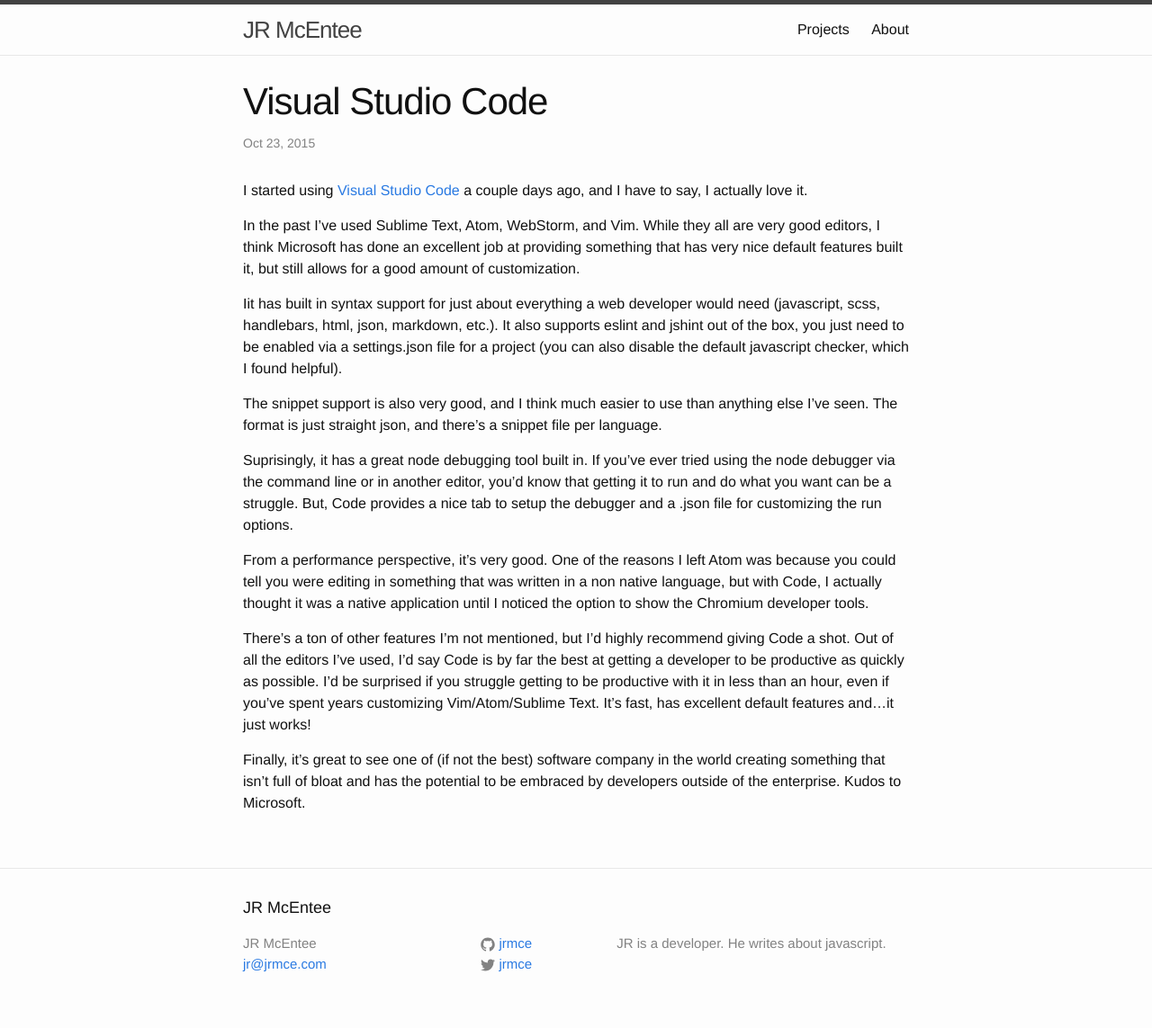
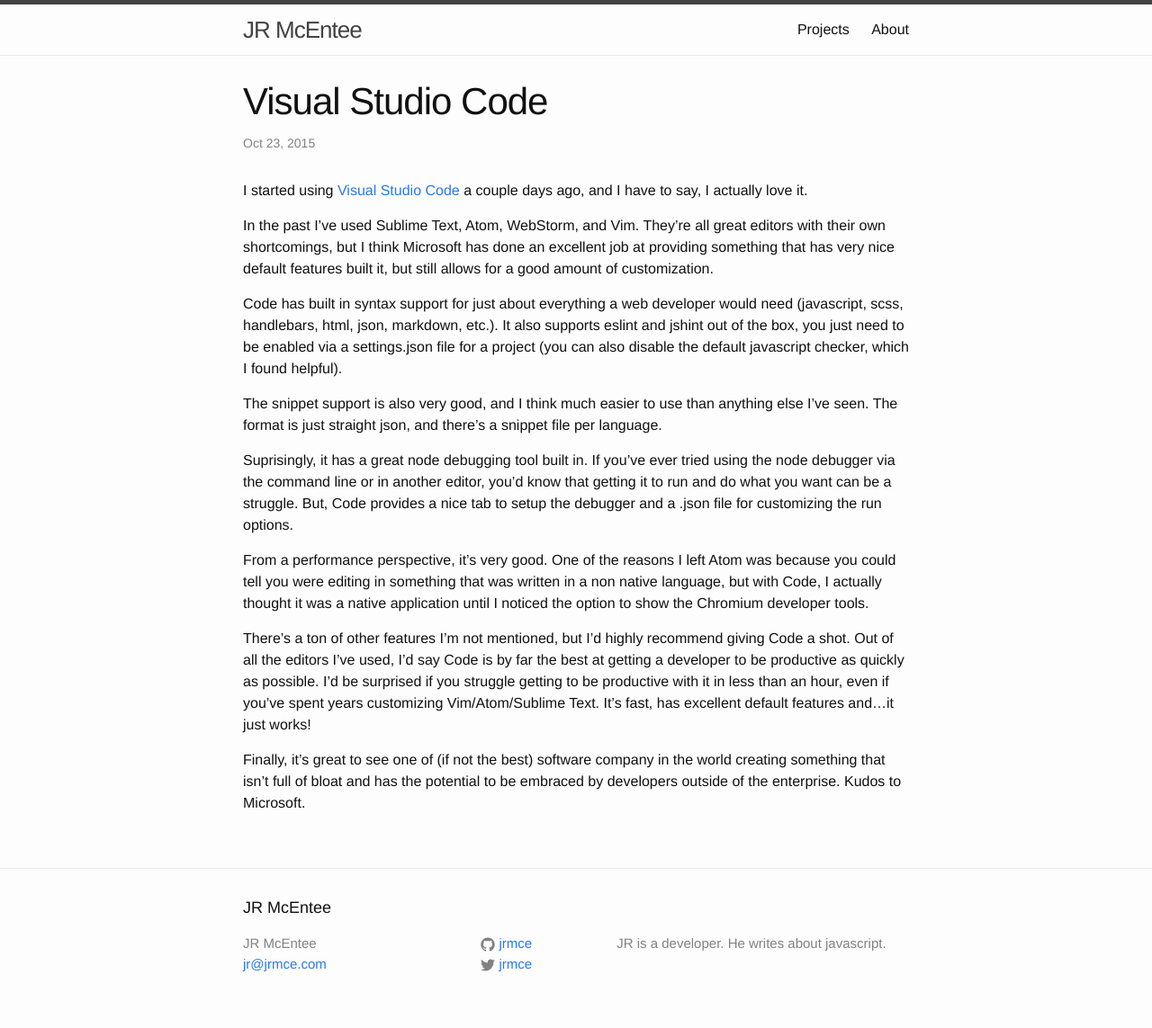
Before and after one commit to jrmce/jrmce.github.io, a Jekyll site: the page built from _posts/2015-10-23-microsoft-code.markdown, in a window 1280 px wide. Shown: the whole page at 90% size. Built offline with Jekyll 4.4.1, drawn with Linux system fonts in a browser that asks for light colours.

Commit message:
Spelling

```diff
--- a/_posts/2015-10-23-microsoft-code.markdown
+++ b/_posts/2015-10-23-microsoft-code.markdown
@@ -5,9 +5,9 @@ date:   2015-10-23 09:00:00
 ---
 I started using [Visual Studio Code](https://code.visualstudio.com/) a couple days ago, and I have to say, I actually love it.
 
-In the past I've used Sublime Text, Atom, WebStorm, and Vim. While they all are very good editors, I think Microsoft has done an excellent job at providing something that has very nice default features built it, but still allows for a good amount of customization.
+In the past I've used Sublime Text, Atom, WebStorm, and Vim. They're all great editors with their own shortcomings, but I think Microsoft has done an excellent job at providing something that has very nice default features built it, but still allows for a good amount of customization.
 
-Iit has built in syntax support for just about everything a web developer would need (javascript, scss, handlebars, html, json, markdown, etc.). It also supports eslint and jshint out of the box, you just need to be enabled via a settings.json file for a project (you can also disable the default javascript checker, which I found helpful).
+Code has built in syntax support for just about everything a web developer would need (javascript, scss, handlebars, html, json, markdown, etc.). It also supports eslint and jshint out of the box, you just need to be enabled via a settings.json file for a project (you can also disable the default javascript checker, which I found helpful).
 
 The snippet support is also very good, and I think much easier to use than anything else I've seen. The format is just straight json, and there's a snippet file per language.
 
```
